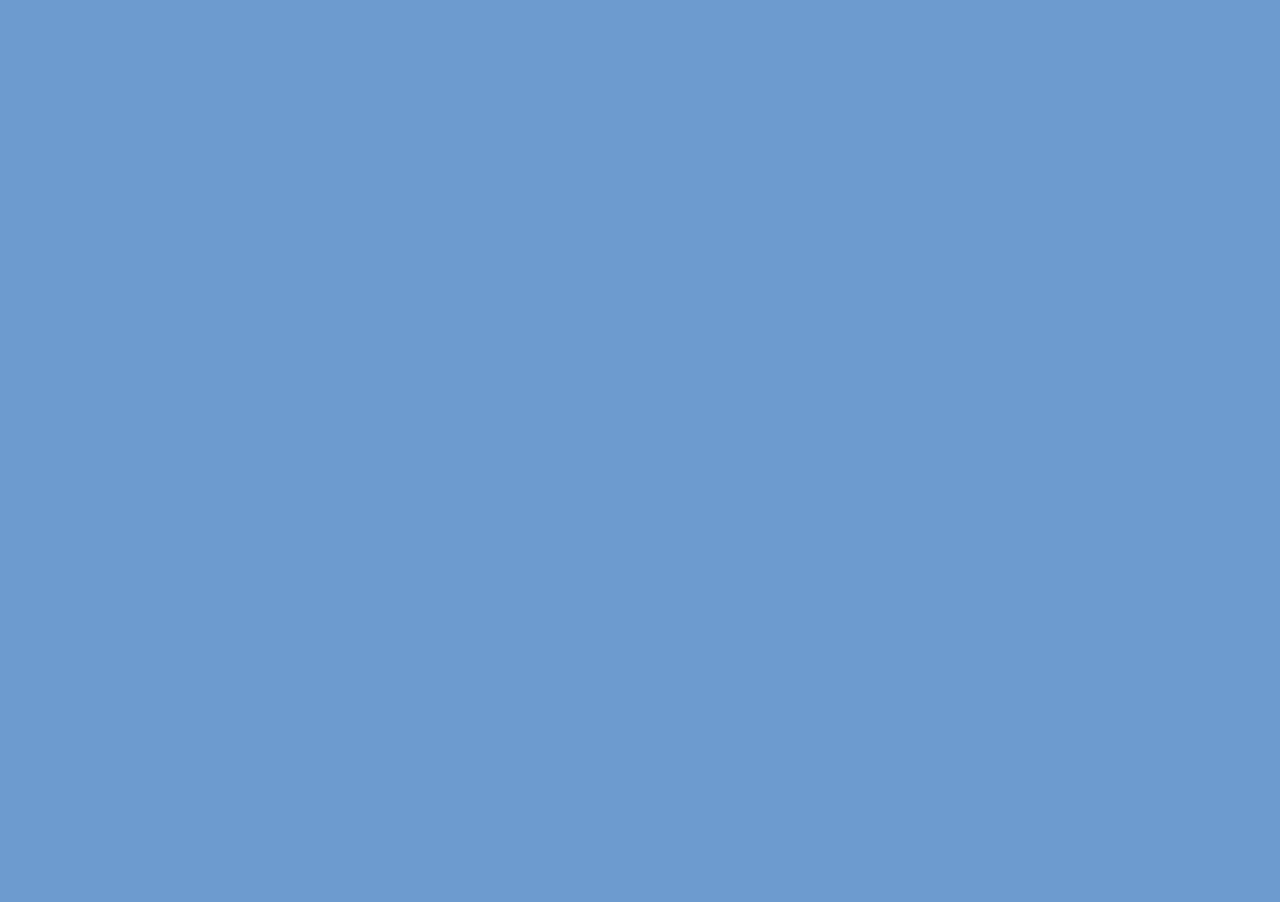
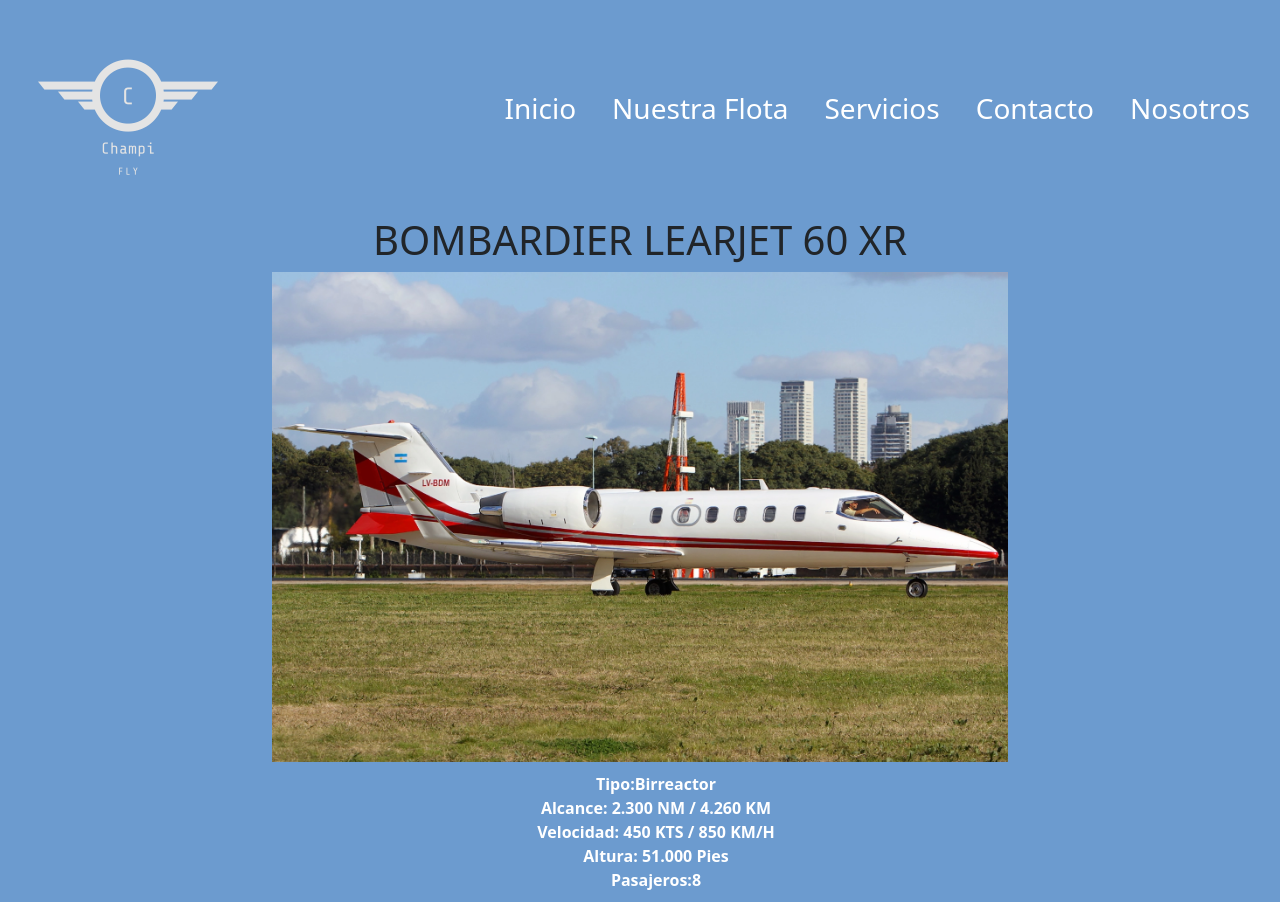
Before and after one commit to JuanpPabloFerraccioli/Entrega3Proyecto, a plain HTML site: page pages/nuestraflota.html in a window 1280 px wide. Before the commit the page ends 800 px from the top, so only its background shows below. Drawn offline with nearby package versions, Linux system fonts and the light colour scheme.

Commit message:
agregado de especs l60

```diff
--- a/css/styles.css
+++ b/css/styles.css
@@ -216,3 +216,10 @@
 
 
 /* PAGINA NUESTRA FLOTA */
+
+.especslj60{
+    margin-top: 10px;
+    margin-bottom: 10px;
+    color: white;
+    list-style: none;
+}
--- a/pages/nuestraflota.html
+++ b/pages/nuestraflota.html
@@ -10,6 +10,83 @@
     <title>Nuestra Flota</title>
 </head>
 <body>
+    <!-- HEADER -->
+    <header>
+        <!-- BARRA DE NAVEGACION -->
+        <nav class="navbar navbar-expand-lg --bs-dark-bg-subtle">
+            <div class="container-fluid">
+            <a class="navbar-brand" href="#"></a> <img class="d-flex justify-content-start" src="../images/logo_transparentsized.png" alt="">
+            <button class="navbar-toggler" type="button" data-bs-toggle="collapse" data-bs-target="#navbarNav" aria-controls="navbarNav" aria-expanded="false" aria-label="Toggle navigation">
+                <span class="navbar-toggler-icon"></span>
+            </button>
+            <div class="d-flex justify-content-end collapse navbar-collapse" id="navbarNav">
+                <ul class="navbar-nav">
+                <li class="nav-item">
+                    <a class="nav-link active" aria-current="page" href="../index.html">Inicio</a>
+                </li>
+                <li class="nav-item">
+                    <a class="nav-link active" aria-current="page" href="#">Nuestra Flota</a>
+                </li>
+                <li class="nav-item">
+                    <a class="nav-link active" aria-current="page" href="./servicios.html">Servicios</a>
+                </li>
+                <li class="nav-item">
+                    <a class="nav-link active" aria-current="page" href="./contacto.html">Contacto</a>
+                </li>
+                <li class="nav-item">
+                    <a class="nav-link active" aria-current="page" href="./nosotros.html">Nosotros</a>
+                </li>
+                </ul>
+            </div>
+            </div>
+        </nav>
+        </header>
+
+
+<!-- MAIN -->
+<main>
+
+<!-- H1 -->
+<h1 class="text-center">BOMBARDIER LEARJET 60 XR</h1>
+
+<!-- SECTION -->
+<section class="container">
+<div class="row d-flex justify-content-center">
+<img class="col-8" src="/images/bdmtaxingsized.png" alt="leartaxing">
+</div>
+
+<!-- LISTA ESPECS LEAR 60XR -->
+
+<ul class="especslj60 text-center">
+    <li>
+        <strong>Tipo:Birreactor</strong>
+    </li>
+
+    <li>
+        <strong>Alcance:
+            2.300 NM / 4.260 KM
+        </strong>
+    </li>
+
+    <li>
+        <strong>Velocidad:
+            450 KTS / 850 KM/H
+        </strong>
+    </li>
+
+    <li>
+        <strong>Altura:
+            51.000 Pies
+        </strong>
+    </li>
+
+    <li>
+        <strong>
+            Pasajeros:8
+        </strong>
+    </li>
+
+</ul>
 
 
 
@@ -23,5 +100,51 @@
 
 
 
+
+
+
+
+
+
+
+</section>
+
+
+
+
+
+
+
+
+
+
+
+
+
+
+
+
+
+
+
+
+
+
+
+
+
+
+
+</main>
+
+
+
+
+
+
+
+
+
+
 </body>
 </html>
```
Also changed, not shown: pages/nosotros.html (+1 -1 lines).
